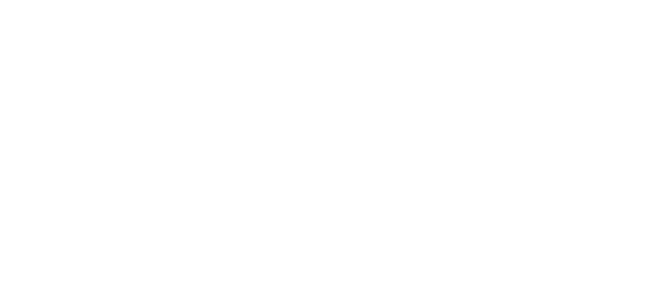
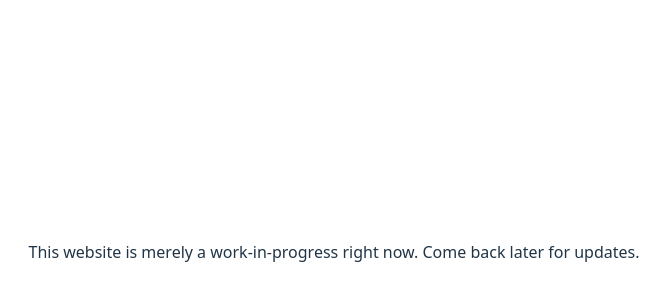
Before and after one commit to mpimble/personal-website, a React (Vite) app in the folder personal-website/: page /about in a window 1280 px wide. Shown: the part 148-448 px from the top of the page, without its empty margins (306-976 px from the left). Built offline with nearby package versions, Linux system fonts and the light colour scheme.

Commit message:
Made a functional about component

```diff
--- a/personal-website/src/About.tsx
+++ b/personal-website/src/About.tsx
@@ -1,5 +1,9 @@
 function About() {
-    return;
+    return (
+        <div>
+            <p>This website is merely a work-in-progress right now. Come back later for updates.</p>
+        </div>
+    )
 }
 
 export default About
```
